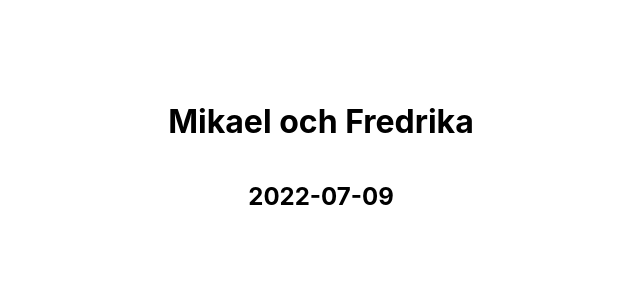
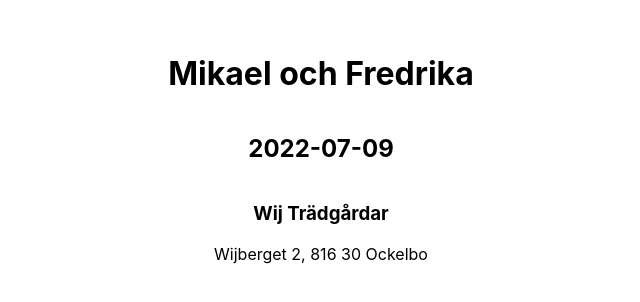
Before and after one commit to mlonn/mikaelochfredrika, a Next.js app: page / in a window 1280 px wide. Shown: the part 244-546 px from the top of the page, without its empty margins (319-959 px from the left). Built offline with nearby package versions, Linux system fonts and the light colour scheme.

Commit message:
added address

```diff
--- a/pages/index.js
+++ b/pages/index.js
@@ -8,6 +8,7 @@
   height: 100vh;
   place-items: center;
   align-content: center;
+  text-align: center;
 `;
 
 const Home = () => {
@@ -22,6 +23,10 @@
       <Main>
         <h1>Mikael och Fredrika</h1>
         <h2>2022-07-09</h2>
+        <div>
+          <h3>Wij Trädgårdar</h3>
+          <p>Wijberget 2, 816 30 Ockelbo</p>
+        </div>
       </Main>
     </div>
   );
```
